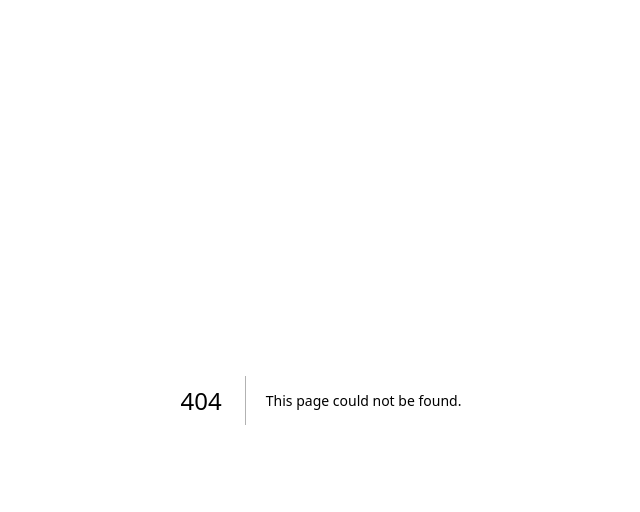
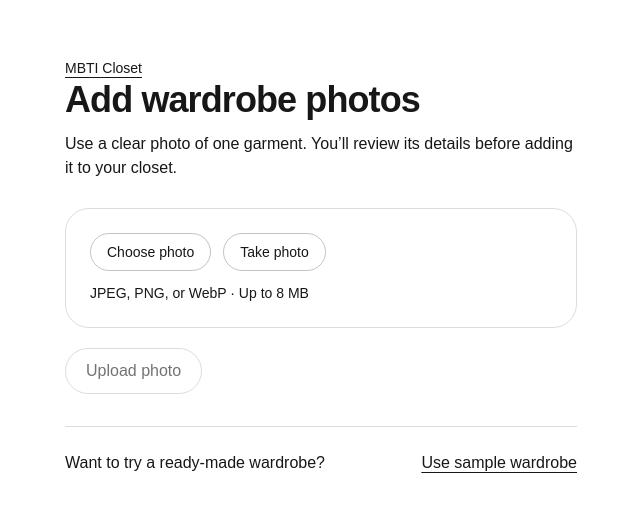
Before and after one commit to melvinmcrn/shopee-openai-mbti-closet, a Next.js app: page /wardrobe/add in a window 1280 px wide. Before the commit this address had no page. Shown: the top 512 px of the page, without its empty margins (319-959 px from the left). Built offline with nearby package versions, Linux system fonts and the light colour scheme.

Commit message:
Add wardrobe photo upload and sample flow

```diff
--- /dev/null
+++ b/src/app/wardrobe/add/page.tsx
@@ -0,0 +1,203 @@
+"use client";
+
+import Image from "next/image";
+import Link from "next/link";
+import { useRouter } from "next/navigation";
+import { useEffect, useState, type ChangeEvent, type FormEvent } from "react";
+
+const imageTypes = ["image/jpeg", "image/png", "image/webp"];
+const maxImageBytes = 8 * 1024 * 1024;
+const uploadError = "The photo could not be uploaded. Try again.";
+const extractionError = "The garment details could not be read. Your photo is saved and ready for manual review.";
+const sampleError = "The sample wardrobe could not be loaded. Try again.";
+
+const actionLabels = {
+  idle: "Upload photo",
+  uploading: "Uploading photo…",
+  extracting: "Reading garment details…",
+  "upload-failed": "Retry upload",
+  "extraction-failed": "Retry reading details",
+  ready: "Photo ready to review",
+};
+
+type Photo = {
+  file: File;
+  preview: string;
+  draftKey: string;
+  id: number | null;
+};
+
+type Phase = keyof typeof actionLabels;
+
+export default function AddWardrobePhotoPage() {
+  const router = useRouter();
+  const [photo, setPhoto] = useState<Photo | null>(null);
+  const [phase, setPhase] = useState<Phase>("idle");
+  const [addingSample, setAddingSample] = useState(false);
+  const [error, setError] = useState("");
+  const [sampleMessage, setSampleMessage] = useState("");
+  const preview = photo?.preview;
+
+  useEffect(() => {
+    if (preview) return () => URL.revokeObjectURL(preview);
+  }, [preview]);
+
+  const busy = phase === "uploading" || phase === "extracting" || addingSample;
+  const reviewHref = photo?.id ? `/wardrobe/confirm?item=${photo.id}` : "/wardrobe/confirm";
+
+  function choosePhoto(event: ChangeEvent<HTMLInputElement>) {
+    const file = event.currentTarget.files?.[0];
+    event.currentTarget.value = "";
+    if (!file) return;
+    if (!imageTypes.includes(file.type) || file.size === 0 || file.size > maxImageBytes) {
+      setError("Choose a JPEG, PNG, or WebP image up to 8 MB.");
+      return;
+    }
+
+    setPhoto({ file, preview: URL.createObjectURL(file), draftKey: crypto.randomUUID(), id: null });
+    setPhase("idle");
+    setError("");
+  }
+
+  async function submitPhoto(event: FormEvent<HTMLFormElement>) {
+    event.preventDefault();
+    if (!photo || busy || phase === "ready") return;
+    setError("");
+
+    let itemId = photo.id;
+    if (itemId === null) {
+      setPhase("uploading");
+      try {
+        const form = new FormData();
+        form.set("image", photo.file);
+        form.set("draftKey", photo.draftKey);
+        const response = await fetch("/api/wardrobe/upload", { method: "POST", body: form });
+        if (!response.ok) {
+          setPhase("upload-failed");
+          setError(response.status === 401 ? "Sign in to upload a wardrobe photo." : uploadError);
+          return;
+        }
+        const { id } = (await response.json()) as { id?: unknown };
+        if (typeof id !== "number" || !Number.isSafeInteger(id) || id < 1) {
+          throw new Error("Invalid upload response");
+        }
+        itemId = id;
+        setPhoto({ ...photo, id });
+      } catch {
+        setPhase("upload-failed");
+        setError(uploadError);
+        return;
+      }
+    }
+
+    setPhase("extracting");
+    try {
+      const response = await fetch(`/api/wardrobe/items/${itemId}/extract`, { method: "POST" });
+      if (!response.ok) {
+        const result = (await response.json().catch(() => null)) as { code?: string } | null;
+        setError(result?.code === "extraction_unavailable"
+          ? "Automatic garment details are unavailable. Your photo is saved and you can enter its details in review."
+          : extractionError);
+        setPhase("extraction-failed");
+        return;
+      }
+      setPhase("ready");
+    } catch {
+      setError(extractionError);
+      setPhase("extraction-failed");
+    }
+  }
+
+  async function addSampleWardrobe() {
+    if (busy) return;
+    setAddingSample(true);
+    setSampleMessage("");
+    try {
+      const response = await fetch("/api/wardrobe/sample", { method: "POST" });
+      if (response.ok) {
+        router.push("/wardrobe/confirm");
+        return;
+      }
+      setSampleMessage(response.status === 401 ? "Sign in to add a sample wardrobe." : sampleError);
+    } catch {
+      setSampleMessage(sampleError);
+    } finally {
+      setAddingSample(false);
+    }
+  }
+
+  return (
+    <main className="wardrobe-page mx-auto w-full max-w-xl px-5 py-10 sm:px-8 sm:py-14">
+      <header className="mb-7 space-y-3">
+        <Link className="text-sm font-medium underline underline-offset-4" href="/">
+          MBTI Closet
+        </Link>
+        <h1 className="text-3xl font-semibold tracking-tight sm:text-4xl">Add wardrobe photos</h1>
+        <p>Use a clear photo of one garment. You’ll review its details before adding it to your closet.</p>
+      </header>
+
+      <form onSubmit={submitPhoto} className="space-y-5">
+        <div className="rounded-3xl border border-current/15 p-5 sm:p-6">
+          {photo && (
+            <figure className="mb-5 space-y-2">
+              <Image
+                alt="Selected garment photo"
+                className="mx-auto max-h-64 w-full rounded-2xl bg-current/5 object-contain"
+                height={256}
+                src={photo.preview}
+                unoptimized
+                width={512}
+              />
+              <figcaption className="break-all text-sm">{photo.file.name}</figcaption>
+            </figure>
+          )}
+          <div className="flex flex-wrap gap-3">
+            <label className="relative inline-flex cursor-pointer items-center rounded-full border border-current/25 px-4 py-2 text-sm font-medium focus-within:outline-2 focus-within:outline-offset-2 has-disabled:cursor-not-allowed has-disabled:opacity-60">
+              {photo ? "Choose another photo" : "Choose photo"}
+              <input type="file" accept={imageTypes.join(",")} className="sr-only" disabled={busy} onChange={choosePhoto} />
+            </label>
+            <label className="relative inline-flex cursor-pointer items-center rounded-full border border-current/25 px-4 py-2 text-sm font-medium focus-within:outline-2 focus-within:outline-offset-2 has-disabled:cursor-not-allowed has-disabled:opacity-60">
+              Take photo
+              <input type="file" accept="image/*" capture="environment" className="sr-only" disabled={busy} onChange={choosePhoto} />
+            </label>
+          </div>
+          <p className="mt-3 text-sm">JPEG, PNG, or WebP · Up to 8 MB</p>
+        </div>
+
+        {error && <p role="alert">{error}</p>}
+        <div className="flex flex-wrap items-center gap-3">
+          {phase !== "ready" && (
+            <button
+              className="rounded-full border border-current/25 px-5 py-2.5 font-medium disabled:cursor-not-allowed disabled:opacity-60"
+              disabled={!photo || busy}
+              type="submit"
+            >
+              {actionLabels[phase]}
+            </button>
+          )}
+          {photo?.id && (phase === "ready" || phase === "extraction-failed") && (
+            <Link className="rounded-full border border-current/25 px-5 py-2.5 font-medium" href={reviewHref}>
+              {phase === "ready" ? "Review item" : "Enter details manually"}
+            </Link>
+          )}
+        </div>
+        <p className="sr-only" role="status">
+          {phase === "uploading" || phase === "extracting" || phase === "ready" ? actionLabels[phase] : ""}
+        </p>
+      </form>
+
+      <div className="mt-8 flex flex-wrap items-center justify-between gap-3 border-t border-current/15 pt-6">
+        <p>Want to try a ready-made wardrobe?</p>
+        <button
+          className="font-medium underline underline-offset-4 disabled:cursor-not-allowed disabled:opacity-60"
+          disabled={busy}
+          onClick={addSampleWardrobe}
+          type="button"
+        >
+          {addingSample ? "Loading sample wardrobe…" : "Use sample wardrobe"}
+        </button>
+      </div>
+      {sampleMessage && <p className="mt-3" role="alert">{sampleMessage}</p>}
+    </main>
+  );
+}
```
